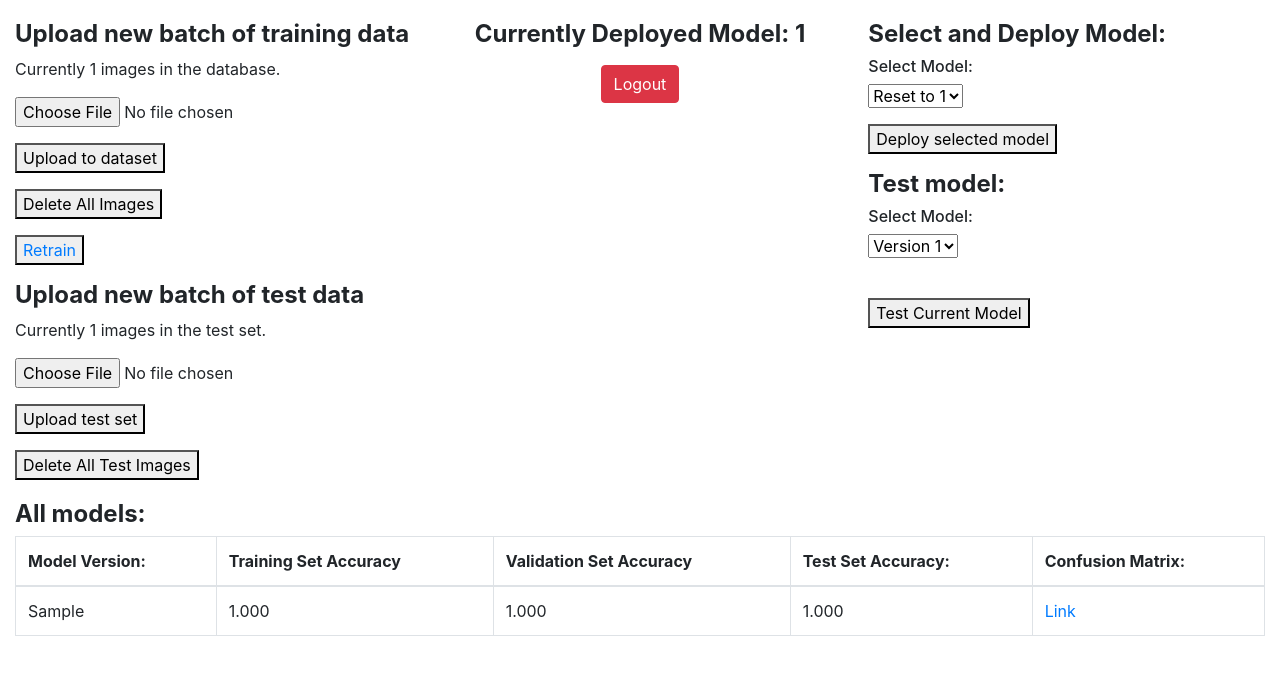
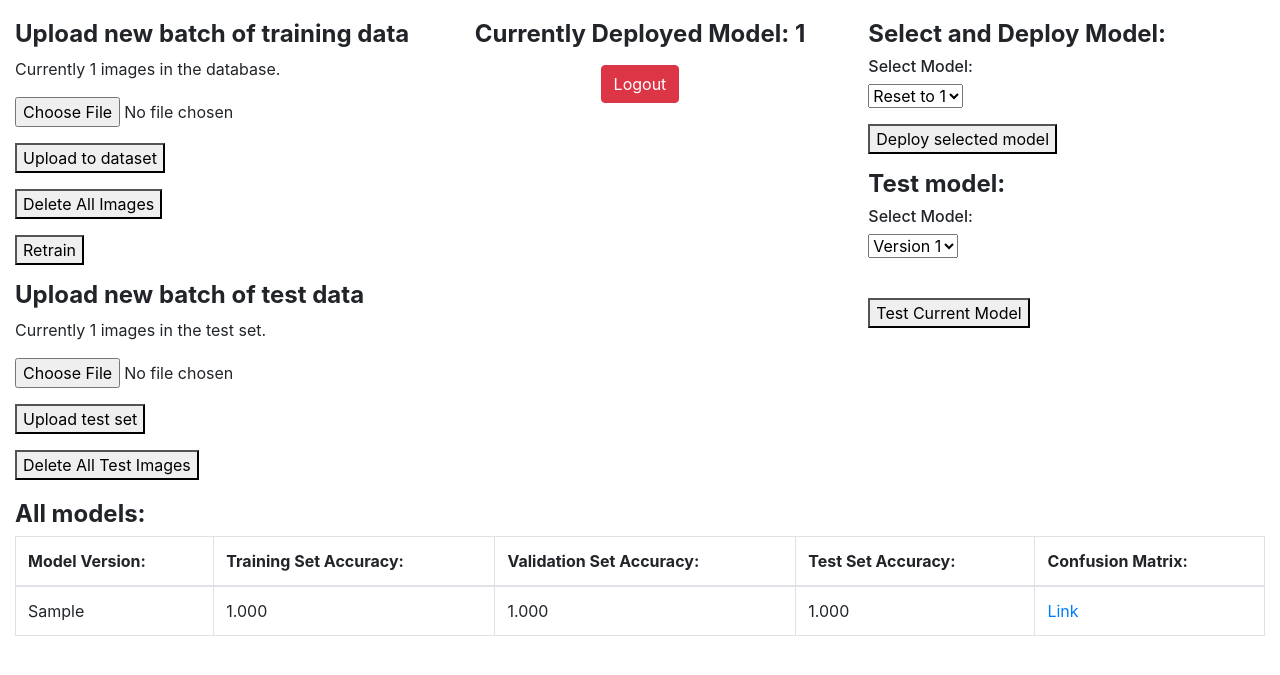
Before and after one commit to harring/FruitScan-AI, a Django app: page /admin_view in a window 1280 px wide. Shown: the top 675 px of the page. Run offline with Django 4.2, Linux system fonts and the light colour scheme; tables that the repository leaves empty hold one stand-in row (values such as "Sample post"); some libraries are stand-ins or nearby versions.

Commit message:
#2 Fix retrain button appearance

```diff
--- a/FruitScan/fruitscanapp/templates/admin_view.html
+++ b/FruitScan/fruitscanapp/templates/admin_view.html
@@ -33,9 +33,9 @@
                 {% csrf_token %}
                 <button type="submit" class="mt-3">Delete All Images</button>
             </form>
-            <button type="button" class="mt-3 mb-3">
-                <a href="/train_model">Retrain</a>
-            </button>
+            <form action="/train_model" method="get">
+                <button type="submit" class="mt-3 mb-3" style="cursor: pointer;">Retrain</button>
+            </form>
             <h4 4 style="font-weight: bold">Upload new batch of test data</h4>
 
             <p>Currently {{ fruitscanapp_test_image_count }} images in the test set.</p>
@@ -100,8 +100,8 @@
                 <thead>
                     <tr>
                         <th>Model Version:</th>
-                        <th>Training Set Accuracy</th>
-                        <th>Validation Set Accuracy</th>
+                        <th>Training Set Accuracy:</th>
+                        <th>Validation Set Accuracy:</th>
                         <th>Test Set Accuracy:</th>
                         <th>Confusion Matrix:</th>
                     </tr>
```
